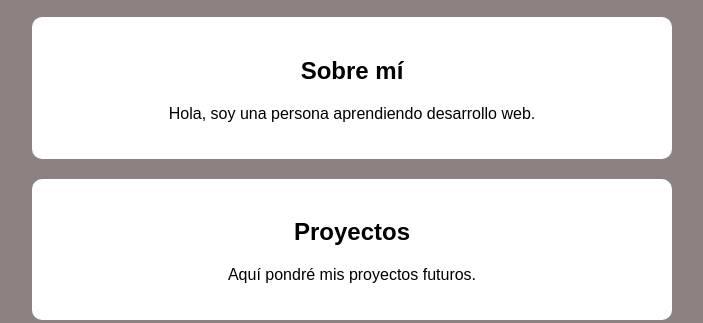
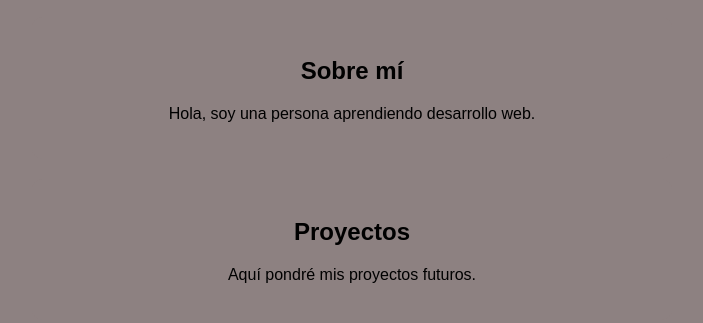
Before and after one commit to davidani1979/good-vs-code, a plain HTML site: page index.html in a window 1280 px wide. Shown: the part 549-872 px from the top of the page, without its empty margins (288-991 px from the left). Drawn offline with Linux system fonts and the light colour scheme.

Commit message:
modified index.html

```diff
--- a/index.html
+++ b/index.html
@@ -3,7 +3,7 @@
 <head>
     <style>
         section {
-  background-color: white;
+  background-color: rgb(141, 129, 129);
   padding: 20px;
   margin : 20px auto;
   max-width: 600px;
```
